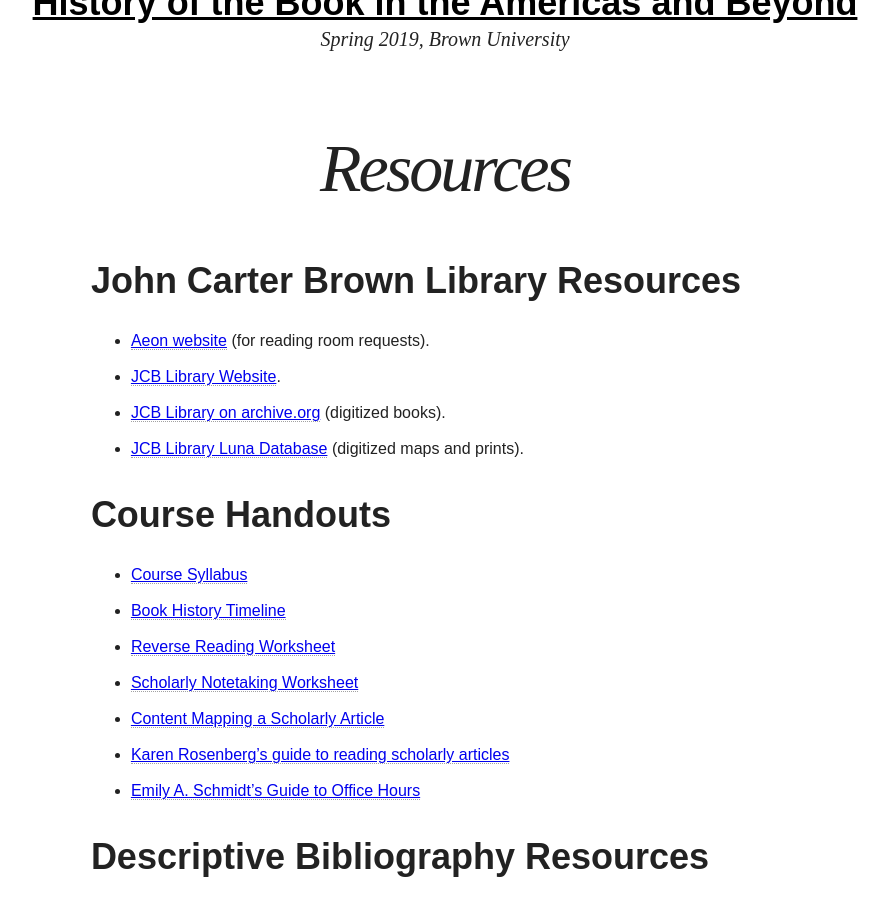
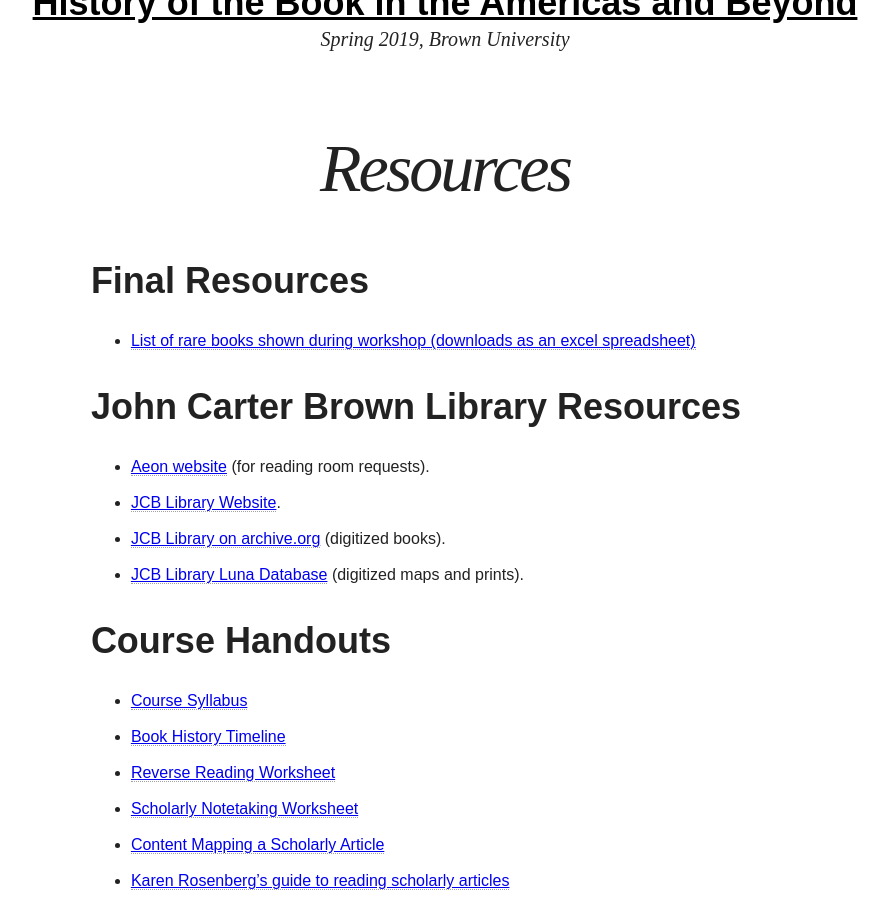
Before and after one commit to halperta/2019-bookhistory, a Jekyll site: the page built from resources/index.md, in a window 1280 px wide and 900 px high, scrolled down 344 px. Shown: the whole window, without its empty margins (195-1084 px from the left). Built offline with Jekyll 4.4.1, drawn with Linux system fonts in a browser that asks for light colours; nearby versions of some CDN libraries.

Commit message:
adding exhibition books

```diff
--- a/resources/index.md
+++ b/resources/index.md
@@ -3,6 +3,9 @@
 title: Resources
 Image:
 ---
+
+# Final Resources
+* [List of rare books shown during workshop (downloads as an excel spreadsheet)](../pdf/JCBBookHistory-resources.xlsx)
 
 # John Carter Brown Library Resources
 * [Aeon website](https://jcbl.aeon.atlas-sys.com/aeon.dll) (for reading room requests).
```
Also changed, not shown: 2 other files.
